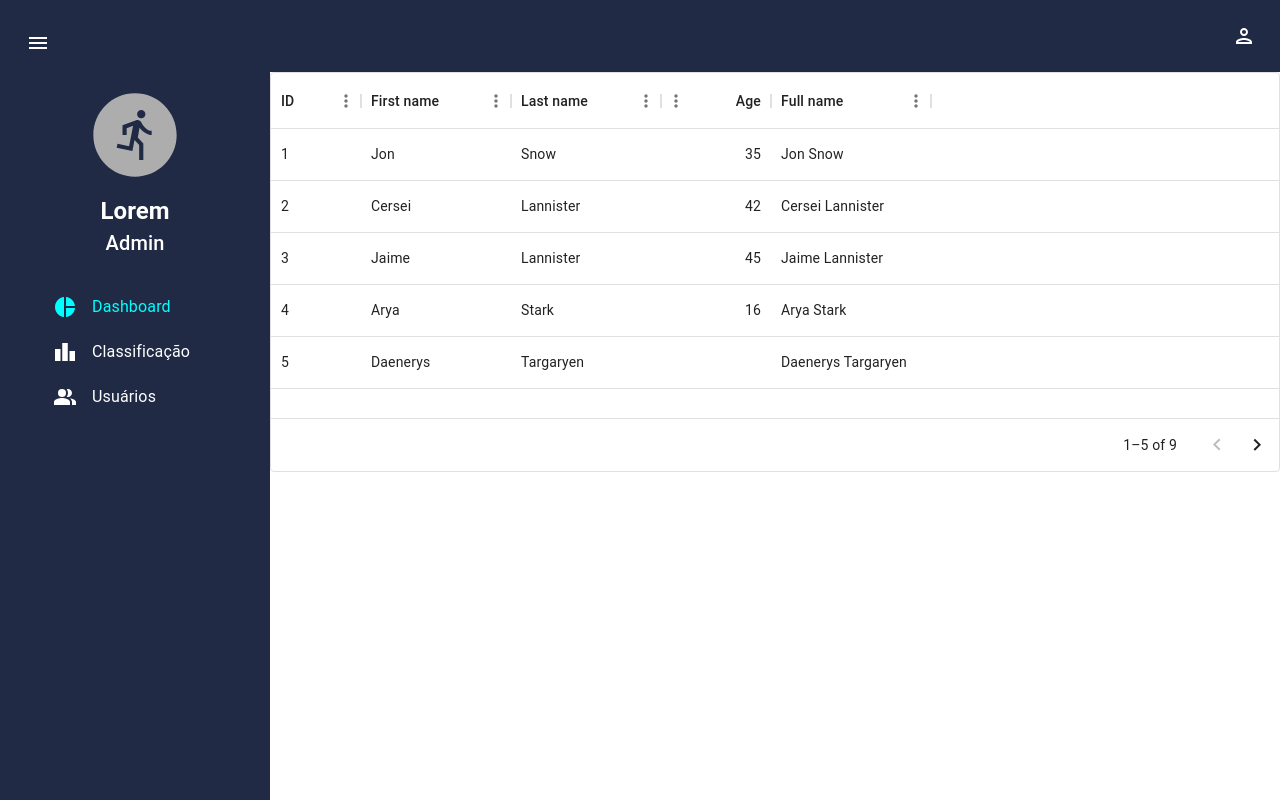
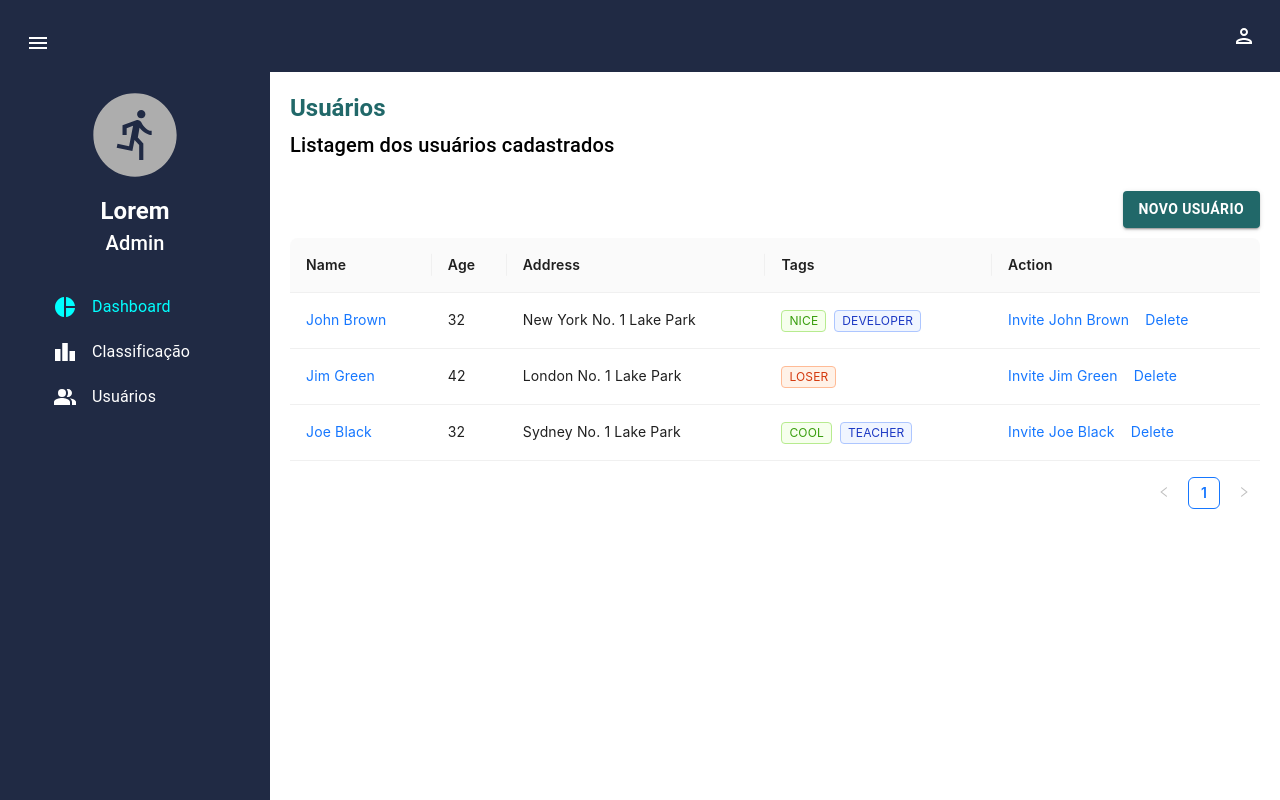
Before and after one commit to mayoral-leonardo/RanFIT, a React (Create React App) app: page /users in a window 1280 px wide. Both pictures are taken after a click on the button "ENTRAR". Built offline with nearby package versions, Linux system fonts and the light colour scheme.

Commit message:
Added ant design table and removed data grid table

```diff
--- a/package.json
+++ b/package.json
@@ -8,11 +8,11 @@
     "@material-ui/core": "^4.12.4",
     "@mui/icons-material": "^5.11.16",
     "@mui/material": "^5.12.0",
-    "@mui/x-data-grid": "^6.2.1",
     "@reduxjs/toolkit": "^1.9.3",
     "@testing-library/jest-dom": "^5.16.5",
     "@testing-library/react": "^13.4.0",
     "@testing-library/user-event": "^13.5.0",
+    "antd": "^5.4.6",
     "eslint-plugin-only-warn": "^1.1.0",
     "react": "^18.2.0",
     "react-dom": "^18.2.0",
--- a/src/components/Table/Table.jsx
+++ /dev/null
@@ -1,63 +0,0 @@
-import * as React from 'react';
-import Box from '@mui/material/Box';
-import { DataGrid } from '@mui/x-data-grid';
-
-const columns = [
-  { field: 'id', headerName: 'ID', width: 90 },
-  {
-    field: 'firstName',
-    headerName: 'First name',
-    width: 150,
-  },
-  {
-    field: 'lastName',
-    headerName: 'Last name',
-    width: 150,
-  },
-  {
-    field: 'age',
-    headerName: 'Age',
-    type: 'number',
-    width: 110,
-  },
-  {
-    field: 'fullName',
-    headerName: 'Full name',
-    description: 'This column has a value getter and is not sortable.',
-    sortable: false,
-    width: 160,
-    valueGetter: (params) =>
-      `${params.row.firstName || ''} ${params.row.lastName || ''}`,
-  },
-];
-
-const rows = [
-  { id: 1, lastName: 'Snow', firstName: 'Jon', age: 35 },
-  { id: 2, lastName: 'Lannister', firstName: 'Cersei', age: 42 },
-  { id: 3, lastName: 'Lannister', firstName: 'Jaime', age: 45 },
-  { id: 4, lastName: 'Stark', firstName: 'Arya', age: 16 },
-  { id: 5, lastName: 'Targaryen', firstName: 'Daenerys', age: null },
-  { id: 6, lastName: 'Melisandre', firstName: null, age: 150 },
-  { id: 7, lastName: 'Clifford', firstName: 'Ferrara', age: 44 },
-  { id: 8, lastName: 'Frances', firstName: 'Rossini', age: 36 },
-  { id: 9, lastName: 'Roxie', firstName: 'Harvey', age: 65 },
-];
-
-export default function Table() {
-  return (
-    <Box sx={{ height: 400, width: '100%' }}>
-      <DataGrid
-        rows={rows}
-        columns={columns}
-        initialState={{
-          pagination: {
-            paginationModel: {
-              pageSize: 5,
-            },
-          },
-        }}
-        pageSizeOptions={[5]}
-      />
-    </Box>
-  );
-}
--- /dev/null
+++ b/src/components/TableComponent/TableComponent.jsx
@@ -0,0 +1,18 @@
+import React from "react"
+import { Table } from 'antd';
+import { Box } from "@mui/material";
+
+export default function TableComponent({ columns, data }) {
+  return (
+    <Box
+      width="100%"
+      height="100%"
+      marginTop="10px"
+    >
+      <Table
+        columns={columns}
+        dataSource={data}
+      />
+    </Box>
+  )
+}
--- a/src/main.css
+++ b/src/main.css
@@ -1 +1,2 @@
-@import "./views/SignIn/SignIn.css"
+@import "./views/SignIn/SignIn.css";
+@import "./views/Users/Users.css";
--- a/src/routes/levels/admin.js
+++ b/src/routes/levels/admin.js
@@ -1,15 +1,14 @@
 import React from "react"
-import Dashboard from "../../views/Dashboard/Dashboard";
 import { routes } from "../routes";
 import PeopleAltIcon from '@mui/icons-material/PeopleAlt';
-import DataTable from "../../views/DataTable/DataTable";
+import Users from "../../views/Users/Users";
 
 const users = {
   path: '/users',
   name: 'Usuários',
   icon: PeopleAltIcon,
   sidebar: true,
-  component: <DataTable/>
+  component: <Users/>
 }
 
 export const adminRoutes = [
--- a/src/views/Dashboard/Dashboard.jsx
+++ b/src/views/Dashboard/Dashboard.jsx
@@ -4,7 +4,7 @@ import Header from "../../components/Header/Header"
 
 export default function Dashboard() {
   return (
-    <Box m="20px">
+    <Box padding="20px">
       <Header
         title="Dashboard"
         subtitle="Lorem ipsum"
--- a/src/views/DataTable/DataTable.jsx
+++ /dev/null
@@ -1,8 +0,0 @@
-import React from "react";
-import Table from "../../components/Table/Table";
-
-export default function DataTable () {
-  return (
-    <Table/>
-  )
-}
--- /dev/null
+++ b/src/views/Users/Users.css
@@ -0,0 +1,5 @@
+.users_button_container {
+  display: flex;
+  flex-direction: row;
+  justify-content: flex-end;
+}
--- /dev/null
+++ b/src/views/Users/Users.jsx
@@ -0,0 +1,58 @@
+import React from "react";
+import { Box, Button } from "@mui/material";
+import TableComponent from "../../components/TableComponent/TableComponent";
+import { columns } from './usersColumns';
+import Header from './../../components/Header/Header';
+
+const data = [
+  {
+    key: '1',
+    name: 'John Brown',
+    age: 32,
+    address: 'New York No. 1 Lake Park',
+    tags: ['nice', 'developer'],
+  },
+  {
+    key: '2',
+    name: 'Jim Green',
+    age: 42,
+    address: 'London No. 1 Lake Park',
+    tags: ['loser'],
+  },
+  {
+    key: '3',
+    name: 'Joe Black',
+    age: 32,
+    address: 'Sydney No. 1 Lake Park',
+    tags: ['cool', 'teacher'],
+  },
+];
+
+export default function Users() {
+  return (
+    <Box
+      display="flex"
+      flexDirection="column"
+      width="100%"
+      padding="20px"
+    >
+      <Header
+        title="Usuários"
+        subtitle="Listagem dos usuários cadastrados"
+      />
+      <div className="users_button_container">
+        <Button
+          type="primary"
+          variant="contained"
+          onClick={() => { }}
+        >
+          Novo usuário
+        </Button>
+      </div>
+      <TableComponent
+        columns={columns}
+        data={data}
+      />
+    </Box>
+  )
+}
--- /dev/null
+++ b/src/views/Users/usersColumns.js
@@ -0,0 +1,52 @@
+import React from "react"
+import { Space, Tag } from 'antd';
+
+
+export const columns = [
+  {
+    title: 'Name',
+    dataIndex: 'name',
+    key: 'name',
+    render: (text) => <a>{text}</a>,
+  },
+  {
+    title: 'Age',
+    dataIndex: 'age',
+    key: 'age',
+  },
+  {
+    title: 'Address',
+    dataIndex: 'address',
+    key: 'address',
+  },
+  {
+    title: 'Tags',
+    key: 'tags',
+    dataIndex: 'tags',
+    render: (_, { tags }) => (
+      <>
+        {tags.map((tag) => {
+          let color = tag.length > 5 ? 'geekblue' : 'green';
+          if (tag === 'loser') {
+            color = 'volcano';
+          }
+          return (
+            <Tag color={color} key={tag}>
+              {tag.toUpperCase()}
+            </Tag>
+          );
+        })}
+      </>
+    ),
+  },
+  {
+    title: 'Action',
+    key: 'action',
+    render: (_, record) => (
+      <Space size="middle">
+        <a>Invite {record.name}</a>
+        <a>Delete</a>
+      </Space>
+    ),
+  },
+];
```
Also changed, not shown: src/components/TableComponent/TableComponent.css (added), 1 other file (tests, documents, lock files or other folders).
